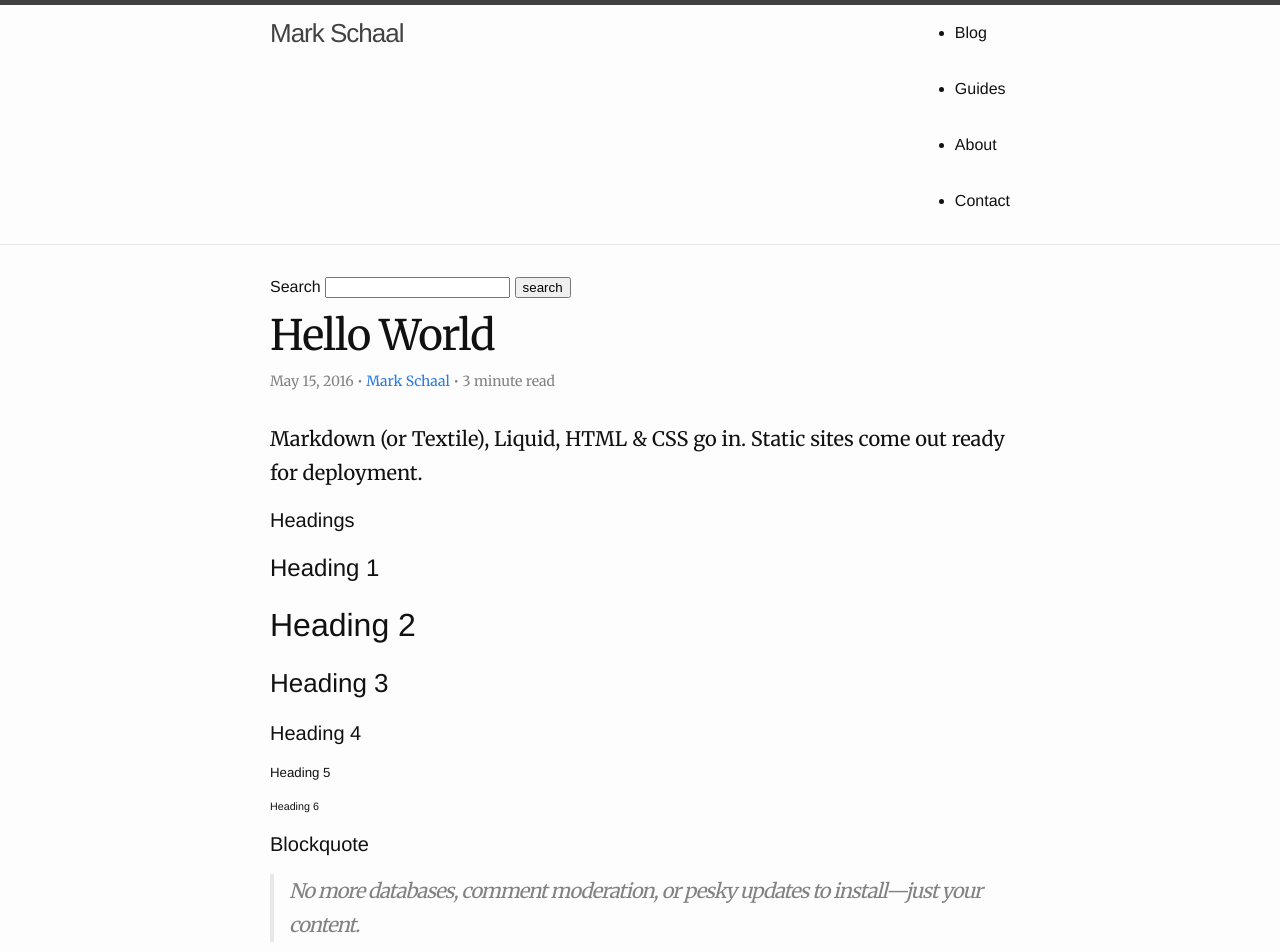
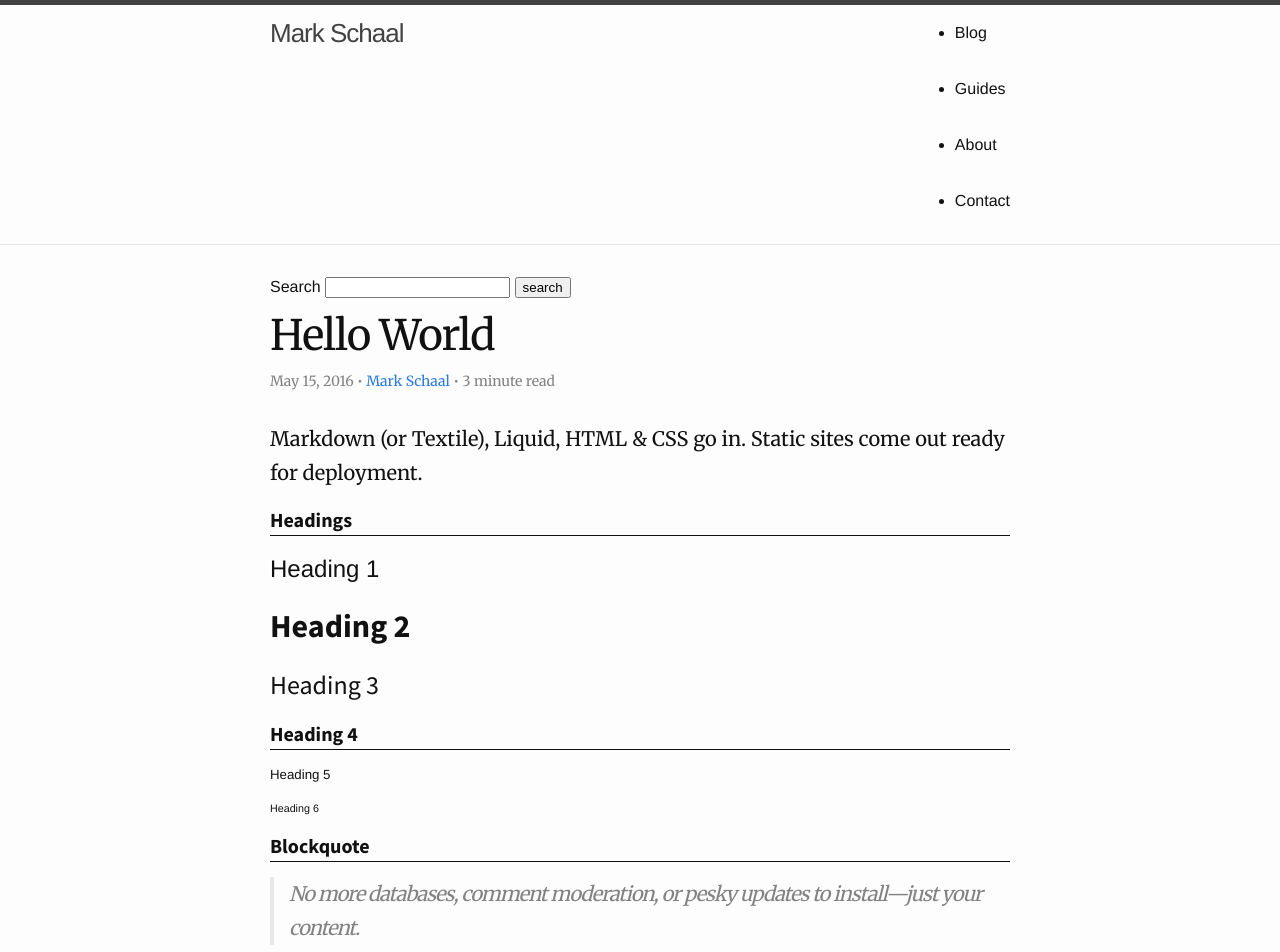
Before and after one commit to mark-schaal/mark-schaal.github.io, a Jekyll site: the page built from _posts/2016-05-15-Hello-World.md, in a window 1280 px wide. Shown: the top 952 px of the page. Built offline with Jekyll 4.4.1, drawn with Linux system fonts in a browser that asks for light colours; nearby versions of some CDN libraries; comment, search, counter and statistics services are not loaded.

Commit message:
Typography typsetting updates.

```diff
--- a/_sass/_layout.scss
+++ b/_sass/_layout.scss
@@ -219,14 +219,18 @@
 }
 
 .post-meta{
-    font-family: 'Merriweather', sans-serif;
+    font-family: 'Merriweather', serif;
 }
 
 .post-content {
     margin-bottom: $spacing-unit;
 
+    h2,h3,h4{
+        font-family: "Source Sans Pro", sans-serif;
+    }
     h2 {
         font-size: 32px;
+        font-weight: bold;
 
         @include media-query($on-laptop) {
             font-size: 28px;
@@ -243,6 +247,8 @@
 
     h4 {
         font-size: 20px;
+        font-weight: bold;
+        border-bottom: 1px solid;
 
         @include media-query($on-laptop) {
             font-size: 18px;
@@ -251,7 +257,7 @@
 
     p:first-child,
     p.lead{
-        font-family: 'Merriweather', sans-serif;
+        font-family: 'Merriweather', serif;
         font-size: 20px;
         line-height: 1.7;
     }
```
